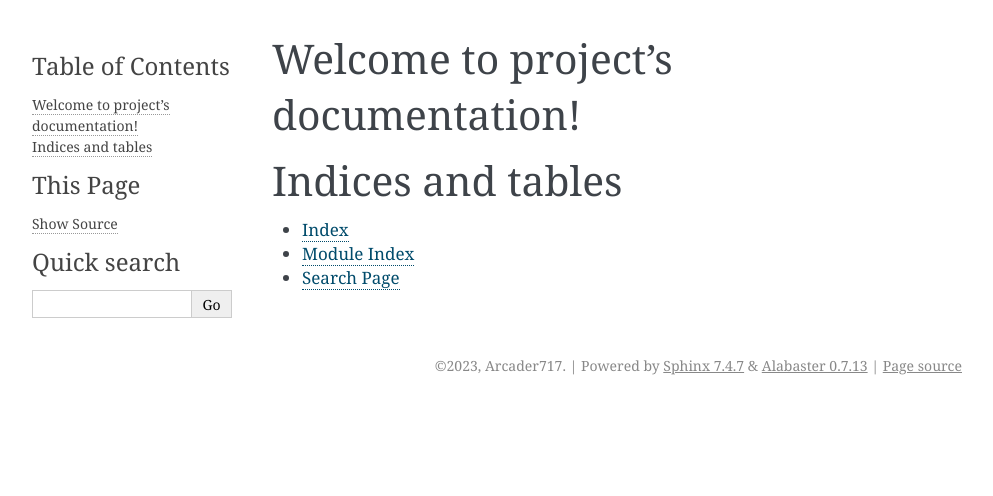
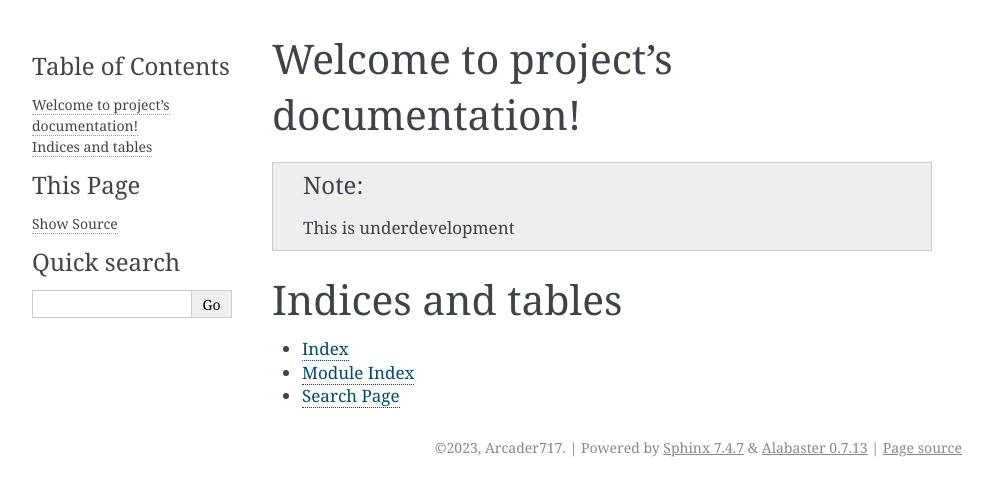
Before and after one commit to Arcader717/Learning-Sphinx-Docs, a Sphinx documentation site: the page built from docs/source/index.rst, in a window 1280 px wide. Shown: the top 496 px of the page, without its empty margins (148-1141 px from the left). Built offline with Sphinx 7.4.7, drawn with Linux system fonts in a browser that asks for light colours.

Commit message:
Update index.rst

```diff
--- a/docs/source/index.rst
+++ b/docs/source/index.rst
@@ -10,7 +10,8 @@ Welcome to project's documentation!
    :maxdepth: 2
    :caption: Contents:
 
-
+.. note::
+   This is underdevelopment
 
 Indices and tables
 ==================
```
